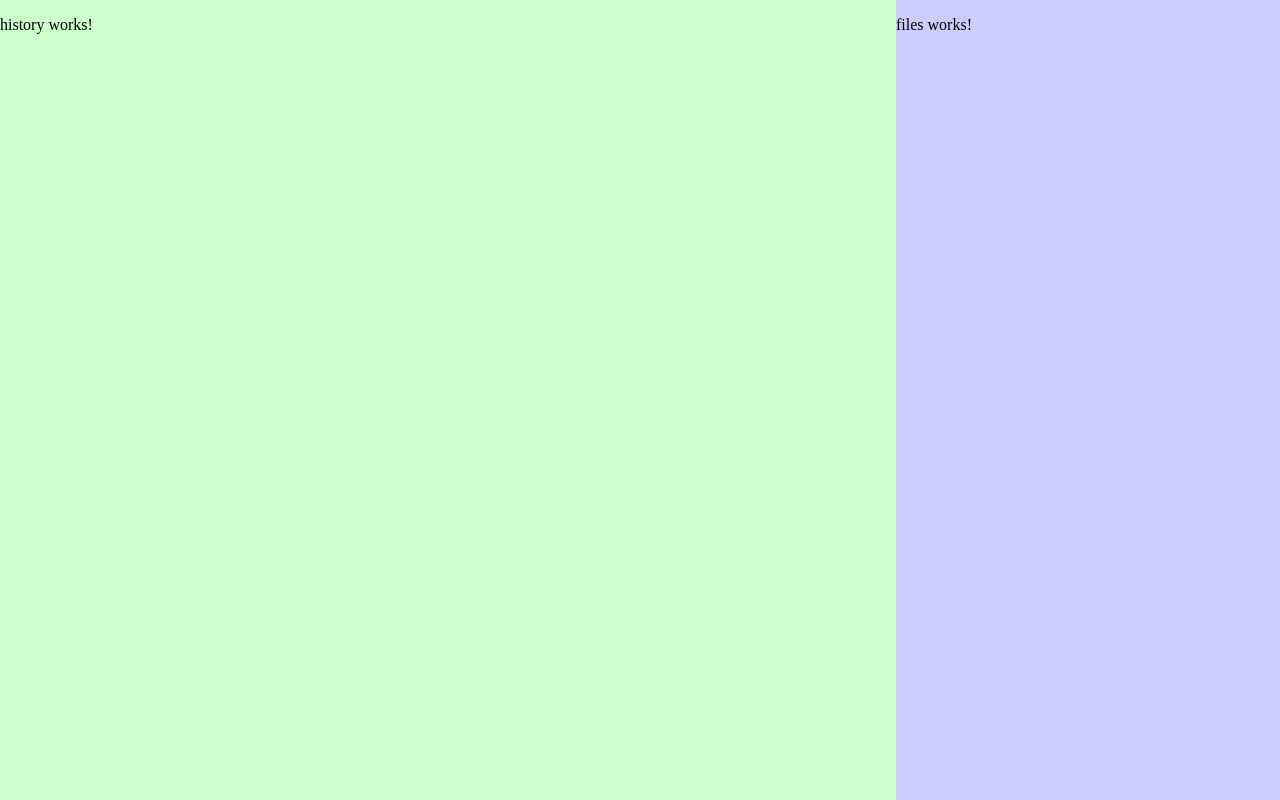
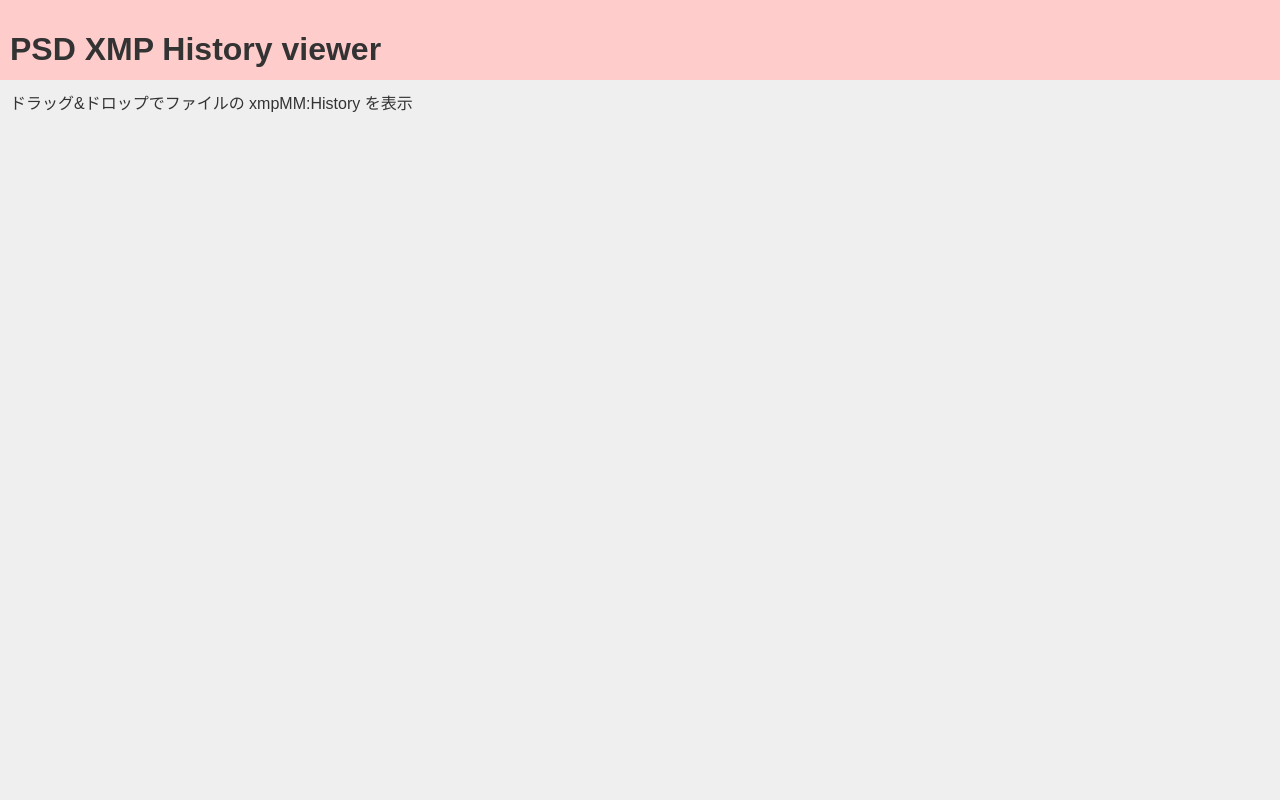
Before and after one commit to tanatana/xmp-mm-history-viewer, an Angular app: page / in a window 1280 px wide. Built offline with nearby package versions, Linux system fonts and the light colour scheme.

Commit message:
Cosmetic changes

```diff
--- a/package.json
+++ b/package.json
@@ -20,6 +20,7 @@
     "@angular/platform-browser-dynamic": "~7.1.0",
     "@angular/router": "~7.1.0",
     "@types/xml-parser": "^1.2.29",
+    "angular2-tree-diagram": "^1.0.6",
     "core-js": "^2.5.4",
     "rxjs": "~6.3.3",
     "tslib": "^1.9.0",
--- a/src/app/app.component.css
+++ b/src/app/app.component.css
@@ -4,13 +4,13 @@
   overflow: hidden;
   background: #fcc;
   display: grid;
-  grid-template-rows: 1fr 1fr 1fr;
+  grid-template-rows: 80px 1fr 1fr 1fr;
   grid-template-columns: repeat(10, 1fr);
 }
 
 .dnd-container {
   background: rgba(0, 0, 0, 0.7);
-  grid-row: 1/4;
+  grid-row: 1/5;
   grid-column: 1/11;
   display: grid;
   grid-template-rows: 1fr 1fr 1fr;
@@ -37,10 +37,6 @@
   top: 50%;
   left: 50%;
   transform: translate(-50%, -50%);
-  font-family: sans-serif;
-  font-weight: bold;
-  font-size: 32px;
-  color: #999;
 }
 
 .dnd-target {
@@ -49,13 +45,19 @@
   grid-column: 1/11;
 }
 
+.header {
+  grid-row: 1 / 2;
+  grid-column: 1/11;
+  padding: 10px;
+}
 .history-container {
-  background: #cfc;
-  grid-row: 1 / 4;
-  grid-column: 1 / 8;
+  background: #efefef;
+  grid-row: 2 / 5;
+  grid-column: 1 / 11;
+  padding: 10px;
 }
 .files-container {
   background: #ccf;
-  grid-row: 1 / 4;
+  grid-row: 1 / 5;
   grid-column: 8/11;
 }
--- a/src/app/app.component.html
+++ b/src/app/app.component.html
@@ -1,10 +1,10 @@
 <!--The content below is only a placeholder and can be replaced.-->
 <div class="application">
+  <div class="header">
+    <h1> PSD XMP History viewer </h1>
+  </div>
   <div class="history-container">
     <app-history></app-history>
-  </div>
-  <div class="files-container">
-    <app-files></app-files>
   </div>
   <div
     class="dnd-container"
--- a/src/app/components/files/files.component.html
+++ b/src/app/components/files/files.component.html
@@ -1,3 +1,8 @@
-<p>
-  files works!
-</p>
+<div>
+  <p>files</p>
+  <ul>
+    <li *ngFor="let files of this.getFiles() | keyvalue">
+      {{files.name}}
+    </li>
+  </ul>
+</div>
--- a/src/app/components/files/files.component.ts
+++ b/src/app/components/files/files.component.ts
@@ -1,4 +1,5 @@
 import { Component, OnInit } from '@angular/core';
+import { FilesService } from '../../files.service';
 
 @Component({
   selector: 'app-files',
@@ -7,9 +8,12 @@ import { Component, OnInit } from '@angular/core';
 })
 export class FilesComponent implements OnInit {
 
-  constructor() { }
+  constructor(private filesService: FilesService) { }
 
   ngOnInit() {
   }
 
+  getFiles() {
+    return this.filesService.getFiles();
+  }
 }
--- a/src/app/components/history/history.component.css
+++ b/src/app/components/history/history.component.css
@@ -0,0 +1,35 @@
+.history-list {
+  height: 100%;
+  width: 100%;
+  display: grid;
+  grid-template-columns: repeat(3, 1fr);
+  grid-column-gap: 10px;
+}
+
+.history-list ul {
+  display: block;
+  list-style: none;
+  padding-left: 0;
+  border-radius: 15px;
+}
+
+.history-list ul li {
+  background: #fff;
+  padding: 10px;
+  line-height: 1.4;
+  margin-bottom: 3px;
+}
+
+.history-list ul li .action {
+  margin-bottom: 1px;
+}
+
+.history-list ul li .when {
+  color: #555;
+  font-size: 13px;
+}
+
+.history-list ul li .id {
+  color: #555;
+  font-size: 13px;
+}
--- a/src/app/components/history/history.component.html
+++ b/src/app/components/history/history.component.html
@@ -1,5 +1,19 @@
-<p
-  (click)="onClick()"
->
-  history works!
-</p>
+<div class="history-list">
+  <ng-container *ngFor="let fileDetail of this.fileDetails">
+    <div>
+      <p>{{fileDetail.file.name}}</p>
+      <ul>
+      <ng-container *ngFor="let history of fileDetail.meta.xmpMMHistory">
+        <li>
+          <div class="action">{{ history.Action }}</div>
+          <div class="when">when: {{ history.When.toString() !== 'Invalid Date' ? history.When.toISOString() : 'N/A'}}</div>
+          <div class="id">id: {{ history.InstanceID !== '' ? history.InstanceID : 'N/A'}}</div>
+        </li>
+      </ng-container>
+      </ul>
+    </div>
+  </ng-container>
+  <ng-container *ngIf="this.fileDetails.length === 0">
+    ドラッグ&ドロップでファイルの xmpMM:History を表示
+  </ng-container>
+</div>
--- a/src/app/components/history/history.component.ts
+++ b/src/app/components/history/history.component.ts
@@ -1,18 +1,39 @@
 import { Component, OnInit } from '@angular/core';
-
+import { FilesService, FileDetail } from '../../files.service';
+import { MetadataHistory } from '../../shared/models/xmp';
 @Component({
   selector: 'app-history',
   templateUrl: './history.component.html',
   styleUrls: ['./history.component.css']
 })
 export class HistoryComponent implements OnInit {
+  fileDetails: Array<FileDetail>;
 
-  constructor() { }
+  constructor(private filesService: FilesService) {
+    this.fileDetails = [];
+    this.filesService.OnLoadNotifier.subscribe(() => {
+      const files = this.filesService.getFiles();
+      this.buildHistoryTree(files);
+    });
+  }
 
   ngOnInit() {
   }
 
-  onClick() {
-    console.log('clicked!');
+  buildHistoryTree(files: Map<string, FileDetail>) {
+   const fileDetails = new Array<FileDetail>();
+
+   files.forEach((file, id) => {
+     fileDetails.push(file);
+   });
+   fileDetails.sort((a, b) => {
+    return a.meta.xmpMMHistory.length - b.meta.xmpMMHistory.length;
+   });
+
+   this.fileDetails = fileDetails;
+  }
+
+  getFiles() {
+    return this.filesService.getFiles();
   }
 }
--- a/src/app/files.service.ts
+++ b/src/app/files.service.ts
@@ -1,4 +1,4 @@
-import { Injectable } from '@angular/core';
+import { Injectable, EventEmitter } from '@angular/core';
 import Photoshop from './shared/models/photoshop';
 import { ParseXMPMetadata, Metadata } from './shared/models/xmp';
 
@@ -11,36 +11,37 @@ export interface FileDetail {
   providedIn: 'root'
 })
 export class FilesService {
+  public OnLoadNotifier: EventEmitter<boolean> = new EventEmitter<boolean>();
   files: Map<string, FileDetail>;
 
   constructor() {
     this.files = new Map<string, FileDetail>();
   }
 
-  getFiles(): IterableIterator<[string, FileDetail]> {
-    return this.files.entries();
+  getFiles(): Map<string, FileDetail> {
+    return this.files;
   }
 
   async addFiles(files: FileList) {
     for (let i = 0, f; i < files.length; i++ ) {
       f = files[i];
-      console.log(f);
 
       let metadataStr: string;
       switch (f.type) {
         case 'image/vnd.adobe.photoshop':
           const photoshop = new Photoshop();
           await photoshop.read(f);
-           metadataStr = photoshop.getXMPMetadata();
+          metadataStr = photoshop.getXMPMetadata();
           // DocumentID を引いてこいつのあれにセットする
           // 最終的には雑に Event でも発火してあげればいいのでは?
       }
       const metadata = ParseXMPMetadata(metadataStr);
-      console.log(metadata);
       this.files.set(metadata.xmpMMDocumentID, {
         file: f,
         meta: metadata,
       });
     }
+
+    this.OnLoadNotifier.emit(true);
   }
 }
--- a/src/app/shared/models/photoshop.ts
+++ b/src/app/shared/models/photoshop.ts
@@ -80,7 +80,6 @@ export default class Photoshop {
       // so, offset is
       const sizeView = new DataView(this.body, i + 8, 4);
       const size = sizeView.getInt32(0);
-      console.log(size);
       const xpacket = new Uint8Array(this.body, i + 12, size);
       const xpacketString: String = String.fromCharCode.apply(null, xpacket);
       return xpacketString.replace(/^\<\?xpacket.*\>\n/g, '');
--- a/src/app/shared/models/xmp.ts
+++ b/src/app/shared/models/xmp.ts
@@ -97,7 +97,6 @@ function metadataHistoriesFromXMPMMHistory(node: XMLParse.Node): Array<MetadataH
 
 export function ParseXMPMetadata(xmlString: string): Metadata {
   const xmlFile = XMLParse(xmlString);
-  console.log(xmlFile);
   if (xmlFile.root.name !== 'x:xmpmeta' || xmlFile.root.attributes['xmlns:x'] !== 'adobe:ns:meta/') {
     throw (new Error(ErrNotValidXMPMetadata));
   }
--- a/src/styles.css
+++ b/src/styles.css
@@ -7,4 +7,6 @@ html {
 body {
   margin: 0;
   height: 100%;
+  font-family: sans-serif;
+  color: #333;
 }
```
Also changed, not shown: 1 other file (tests, documents, lock files or other folders).
